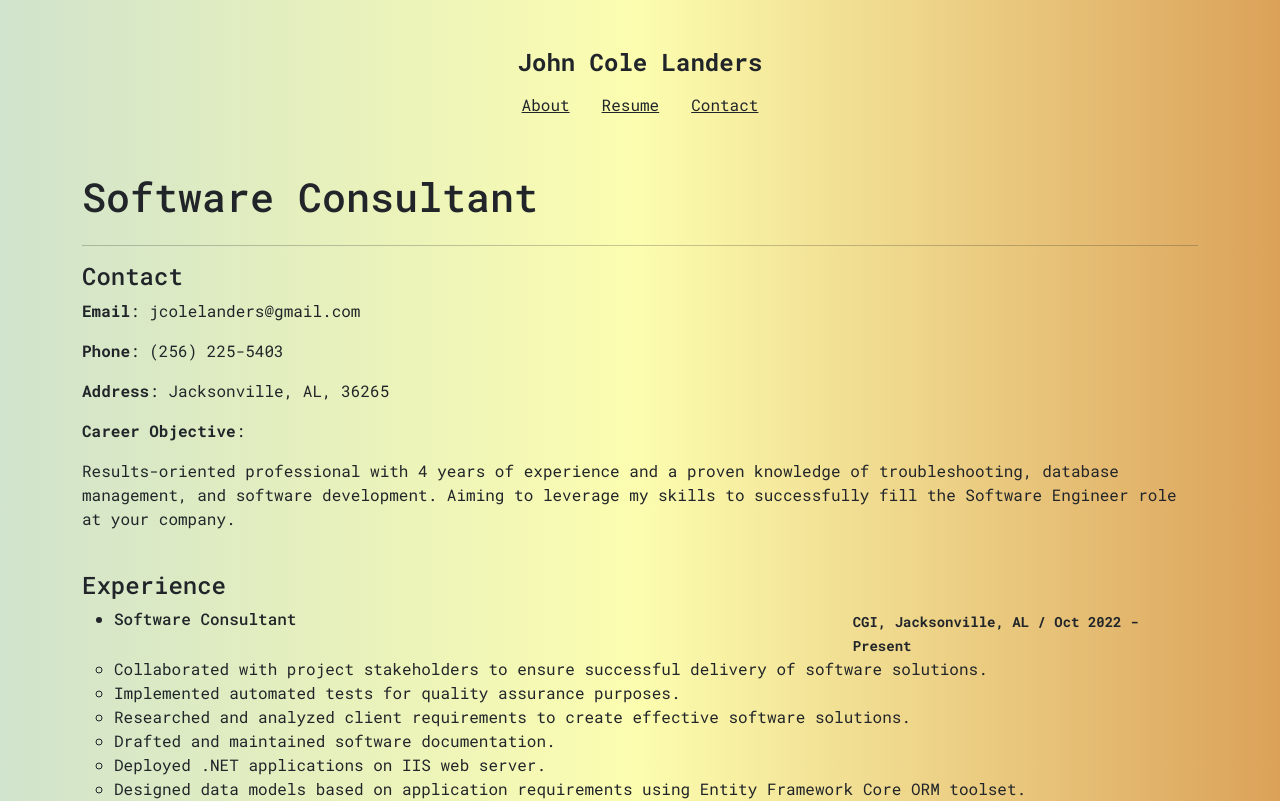
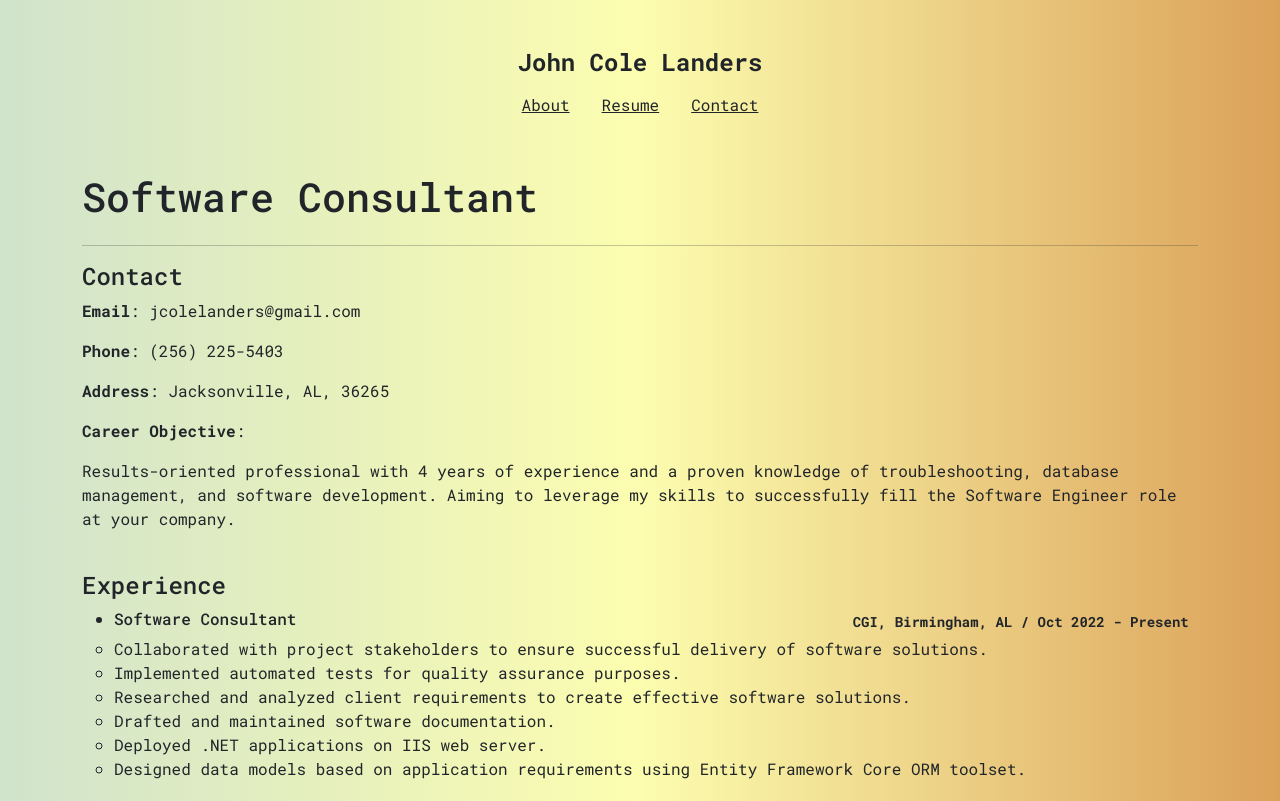
Before and after one commit to jlanders2/landers-portfolio, a Next.js app: page /resume in a window 1280 px wide. Shown: the top 801 px of the page. Built offline with nearby package versions, Linux system fonts and the light colour scheme.

Commit message:
fix typo in Resume

```diff
--- a/src/app/resume/page.js
+++ b/src/app/resume/page.js
@@ -22,7 +22,7 @@ export default function Resume() {
                         <p className="h6">Software Consultant</p>
                     </div>
                     <div className="col-4">
-                    <small className="fw-bold">CGI, Jacksonville, AL / Oct 2022 - Present</small>
+                    <small className="fw-bold">CGI, Birmingham, AL / Oct 2022 - Present</small>
                     </div>
                 </div>
                 <div className="row">
```
